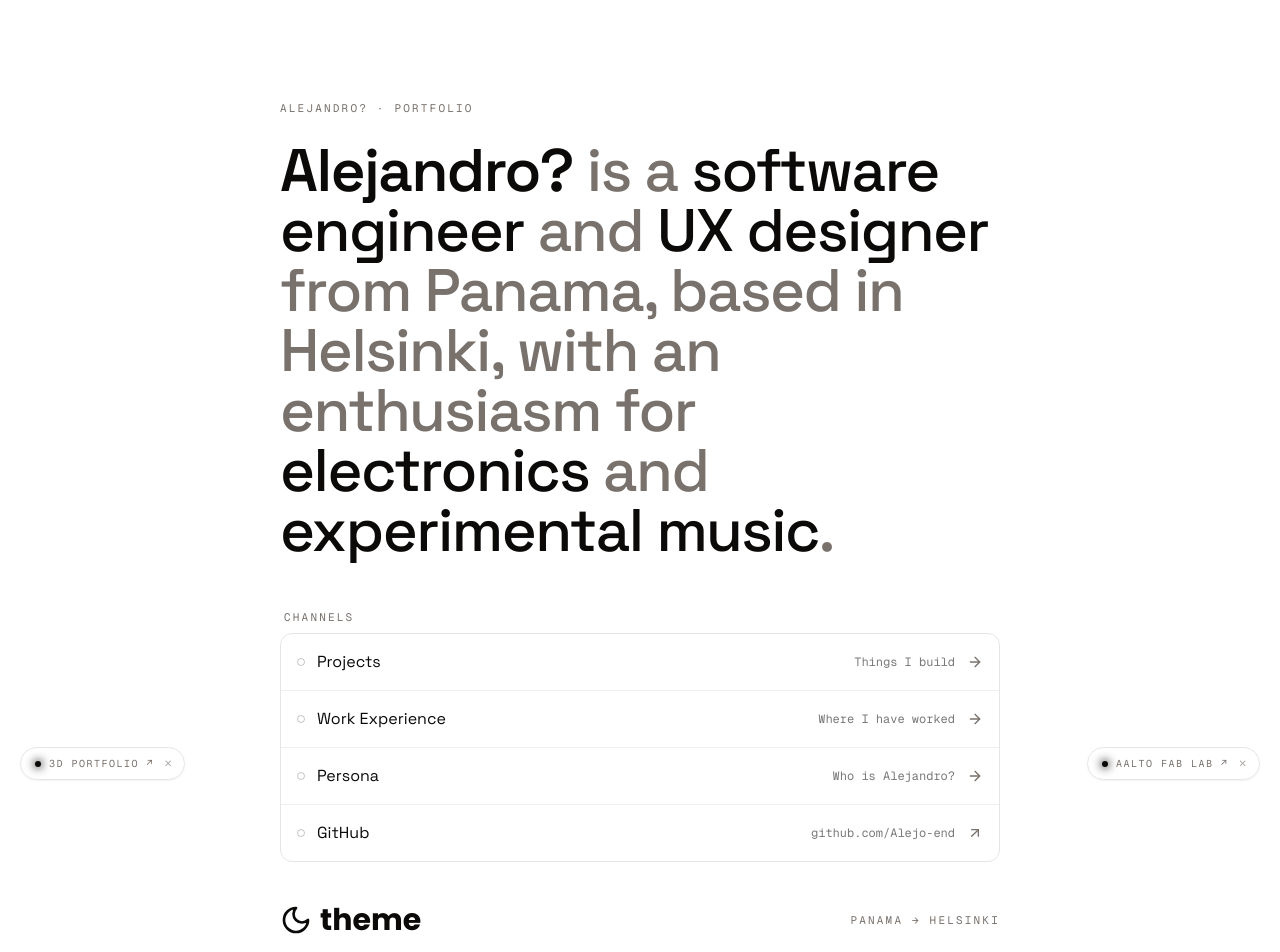
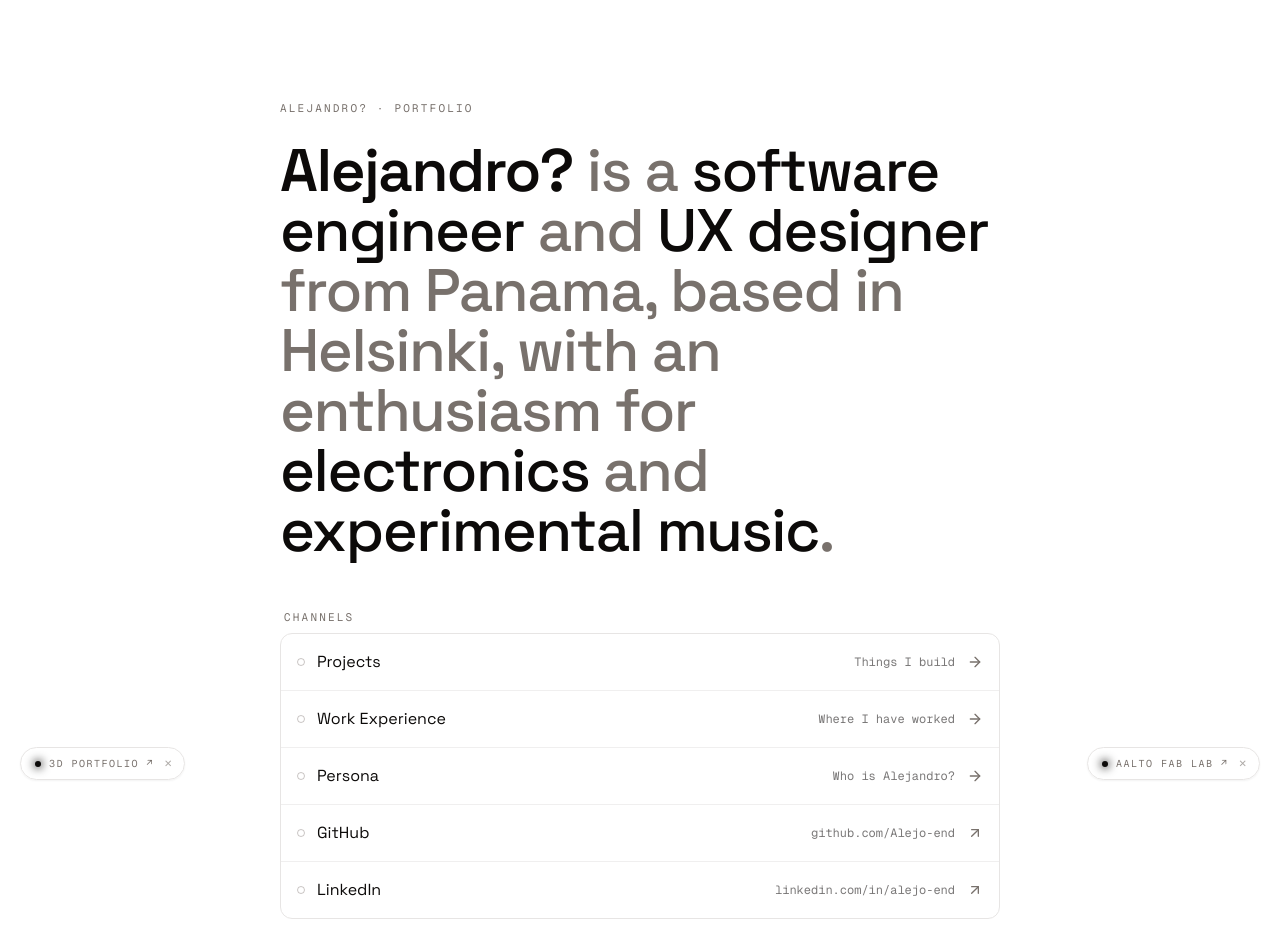
Before and after one commit to Alejo-end/portfolio, a Next.js app: page / in a window 1280 px wide. Shown: the top 952 px of the page. Built offline with nearby package versions, Linux system fonts and the light colour scheme.

Commit message:
feat: add LinkedIn link to channels on home page

```diff
--- a/src/app/page.tsx
+++ b/src/app/page.tsx
@@ -18,6 +18,7 @@ const channels: LinkItem[] = [
     { label: 'Work Experience', meta: 'Where I have worked', href: '/experience', external: false },
     { label: 'Persona', meta: 'Who is Alejandro?', href: '/persona', external: false },
     { label: 'GitHub', meta: 'github.com/Alejo-end', href: 'https://github.com/Alejo-end', external: true },
+    { label: 'LinkedIn', meta: 'linkedin.com/in/alejo-end', href: 'https://www.linkedin.com/in/alejo-end', external: true },
 ];
 
 export default function Home() {
```
